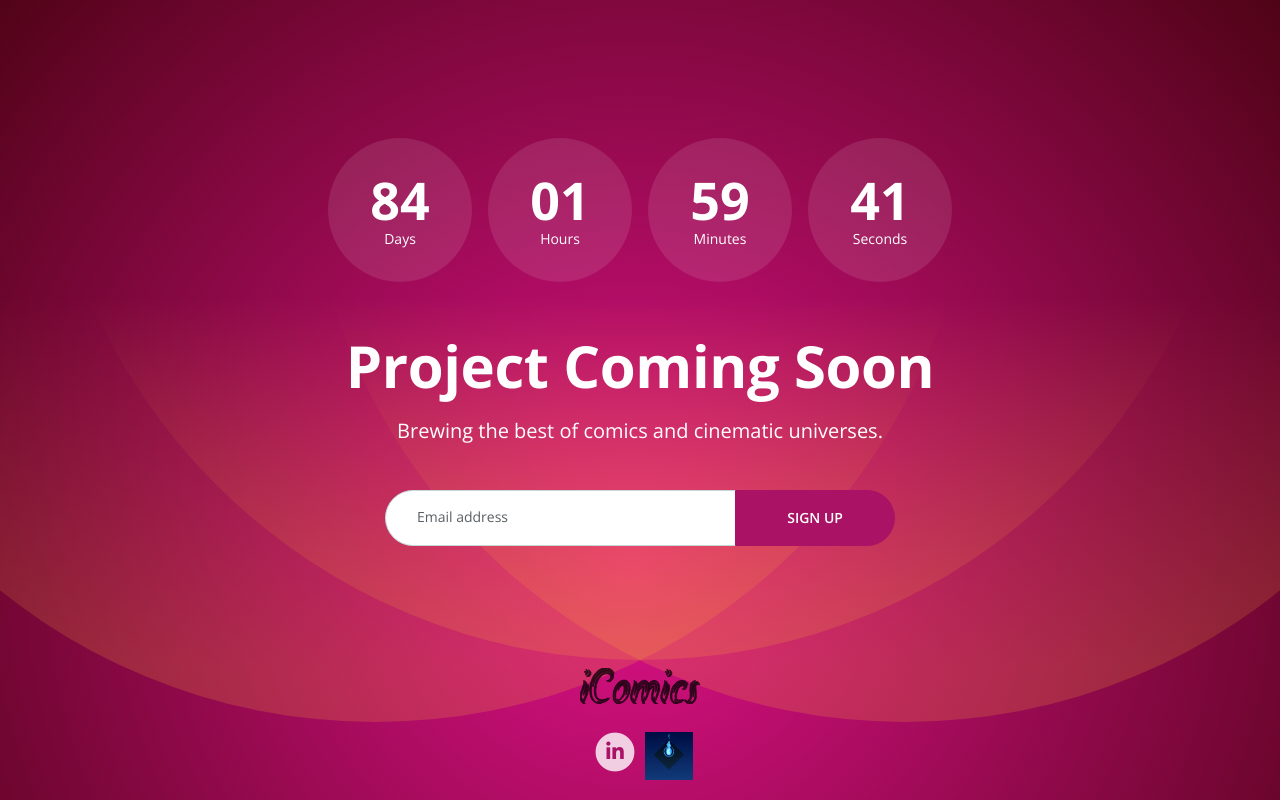
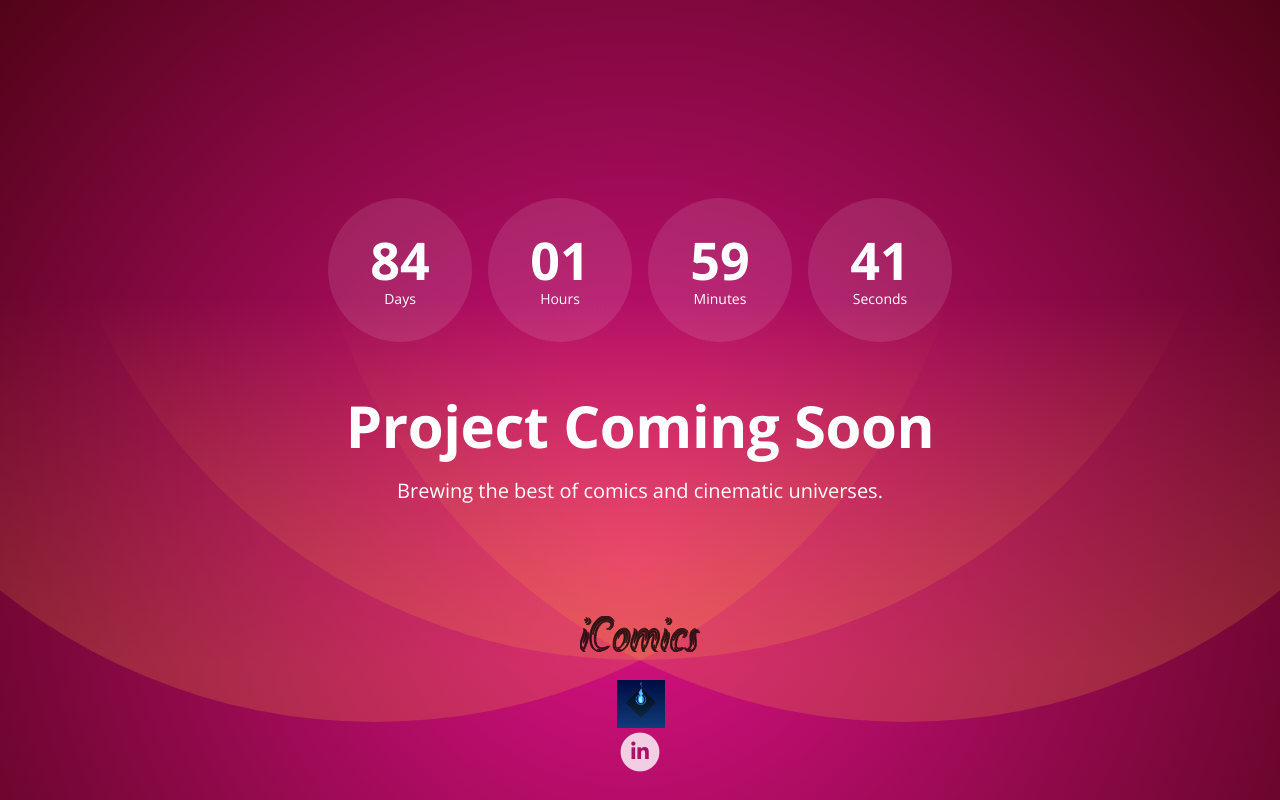
Before and after one commit to icomics-hq/website, a plain HTML site: page index.html in a window 1280 px wide. Drawn offline with nearby package versions, Linux system fonts and the light colour scheme.

Commit message:
aaaaaaaaaaa

```diff
--- a/index.html
+++ b/index.html
@@ -45,7 +45,7 @@
                         <p class="p-large">Brewing the best of comics and cinematic universes.</p>
 
                         <!-- Sign Up Form -->
-                        <form id="signUpForm">
+                        <!--<form id="signUpForm">
                             <div class="form-group">
                                 <input type="email" class="form-control-input" id="semail" required>
                                 <label class="label-control" for="semail">Email address</label>
@@ -53,7 +53,7 @@
                             <div class="form-group">
                                 <button type="submit" class="form-control-submit-button">SIGN UP</button>
                             </div>
-                        </form>
+                        </form>-->
                         <!-- end of sign up form -->
 
                     </div> <!-- end of text-container -->
@@ -69,7 +69,11 @@
 
             <!-- Image Logo -->
             <a href="index.html"><img class="logo-image" src="images/iComics.svg" alt="alternative"></a>
-
+            <span class="fa-stack">
+                <div align = "center">
+                    <img src="images/iComic.gif" alt="logo" style="width:48px;height:48px;">
+                </div>
+                </span><br>
             <!--<span class="fa-stack">
                 <a href="#your-link">
                     <i class="fas fa-circle fa-stack-2x"></i>
@@ -100,11 +104,7 @@
                     <i class="fab fa-linkedin-in fa-stack-1x"></i>
                 </a>
             </span>
-            <span class="fa-stack">
-            <div align = "center">
-                <img src="images/iComic.gif" alt="logo" style="width:48px;height:48px;">
-            </div>
-            </span>
+
         </div> <!-- end of social-container -->
         <!-- end of social links -->
 
```
